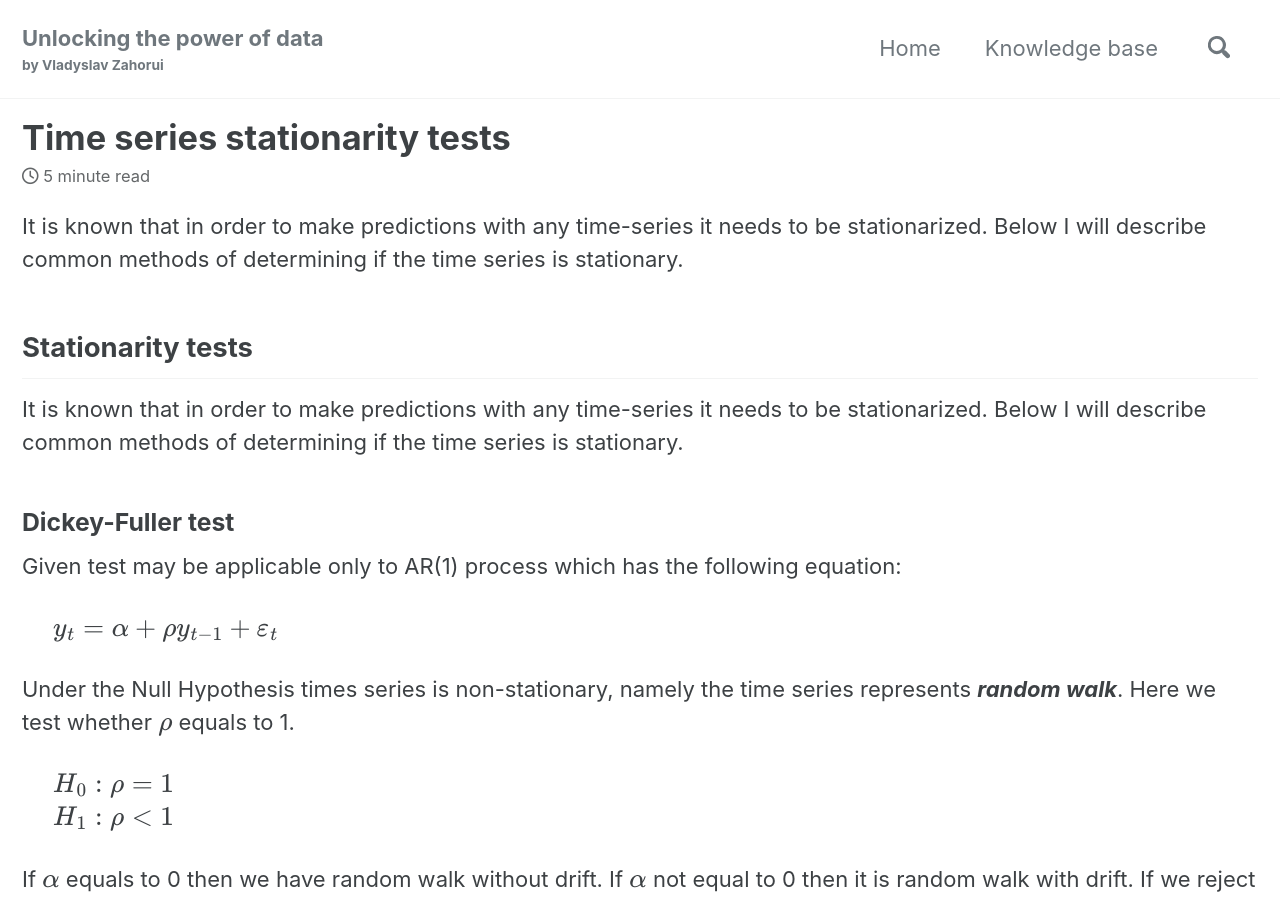
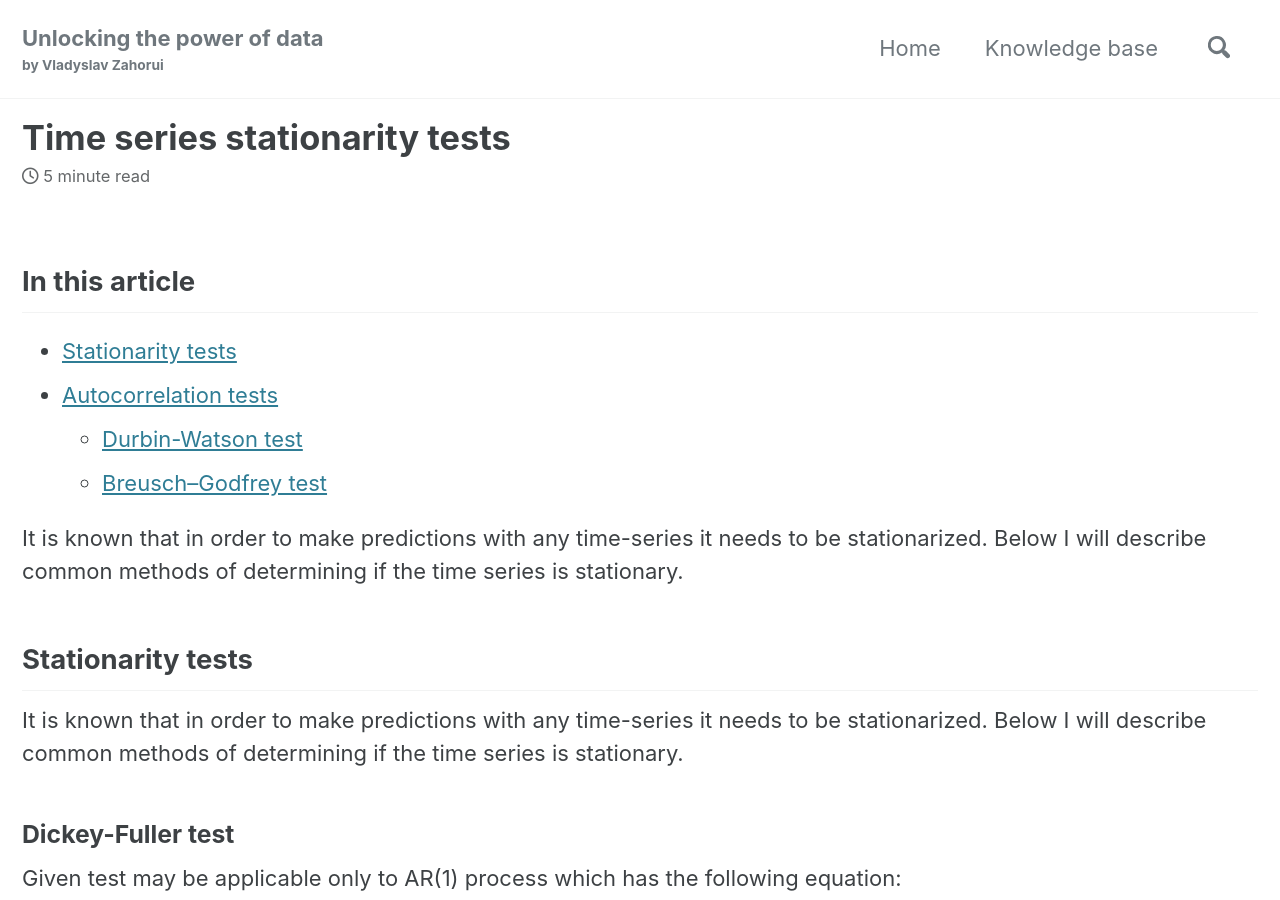
Before and after one commit to vzahorui/vzahorui.github.io, a Jekyll site: the page built from _posts/2019-07-12-time-series-stationarity-tests.md, in a window 1280 px wide and 900 px high. Built offline with Jekyll 4.4.1, drawn with Linux system fonts in a browser that asks for light colours; cached includes are drawn as plain includes; nearby versions of some CDN libraries; formulas are drawn with MathJax 3.

Commit message:
reverted renaming of stationarity tests

```diff
--- a/_posts/2019-07-12-time-series-tests.md
+++ b/_posts/2019-07-12-time-series-stationarity-tests.md
@@ -6,9 +6,15 @@ tags: stationarity hypothesis-testing autocorrelation Durbin–Watson-test Durbi
 date: 2021-07-08
 ---
 
+## In this article
+* [Stationarity tests](#stationarity_tests)
+* [Autocorrelation tests](#autocorrelation_tests)
+  * [Durbin-Watson test](#durbin_watson)
+  * [Breusch–Godfrey test](#breusch_godfrey)
+
 It is known that in order to make predictions with any time-series it needs to be stationarized. Below I will describe common methods of determining if the time series is stationary.
 
-<div id='stationatity_tests'/>
+<div id='stationarity_tests'/>
 ## Stationarity tests
 
 It is known that in order to make predictions with any time-series it needs to be stationarized. Below I will describe common methods of determining if the time series is stationary.
```
